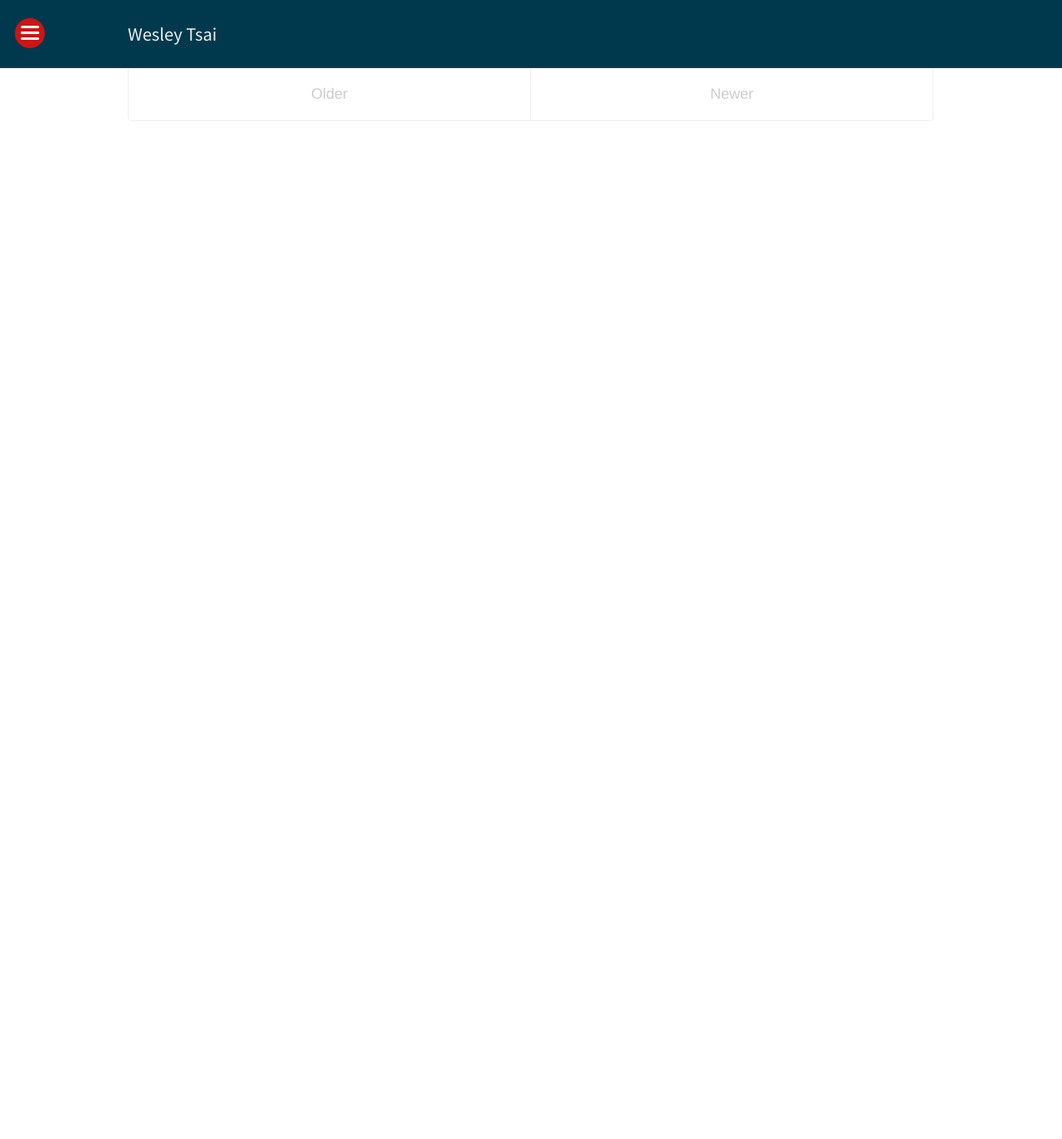
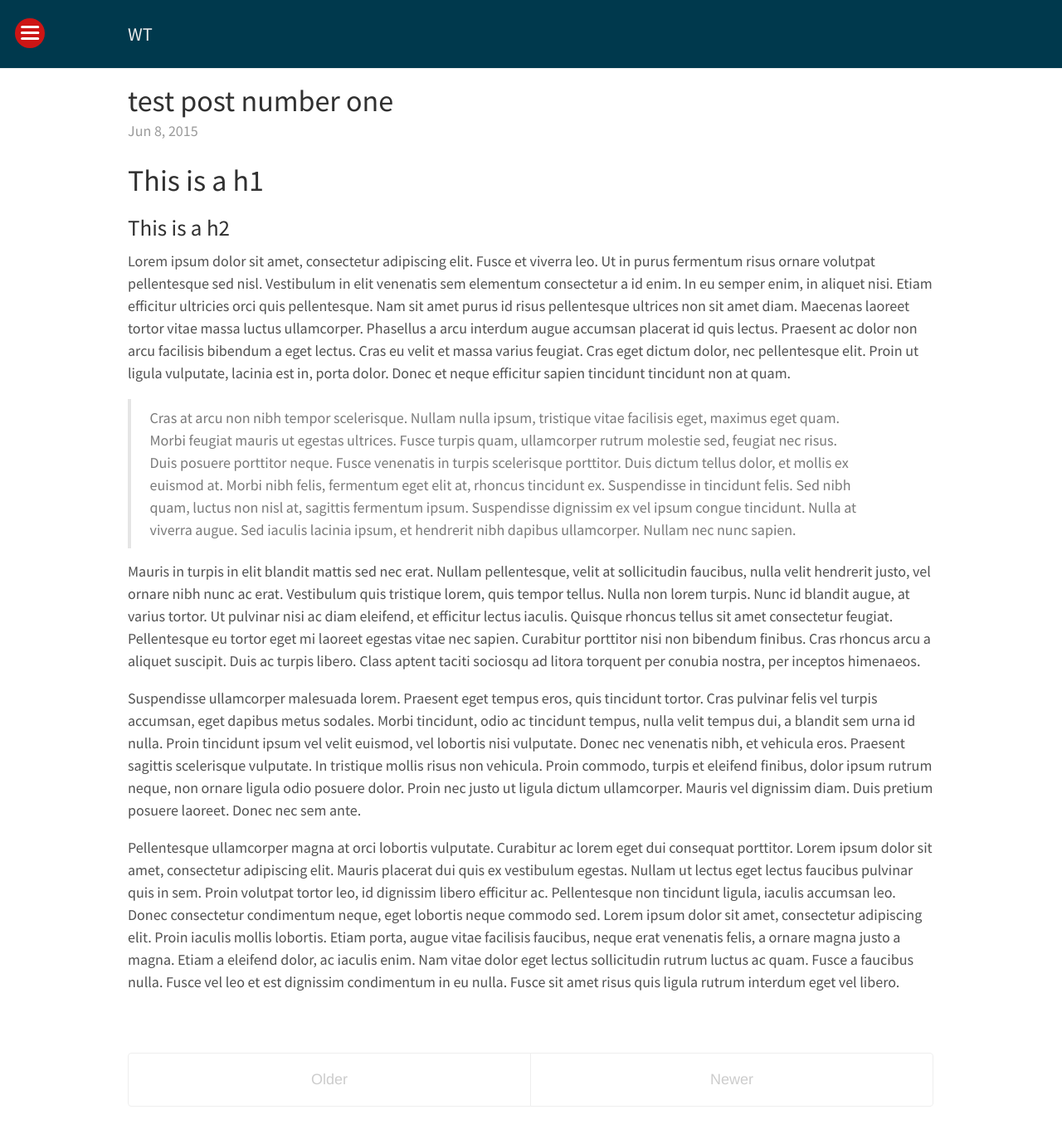
Before and after one commit to wezleytsai/wezleytsai.github.io, a Jekyll site: the page built from index.html, in a window 1280 px wide and 1400 px high. Shown: the top 1373 px of the window at 83% size. Built offline with Jekyll 4.4.1, drawn with Linux system fonts in a browser that asks for light colours; nearby versions of some CDN libraries; the list of posts is cut into pages by our own code.

Commit message:
Test post 1

```diff
--- a/_config.yml
+++ b/_config.yml
@@ -5,7 +5,7 @@ permalink:           pretty
 relative_permalinks: true
 
 # Setup
-title:               Wesley Tsai
+title:               WT
 tagline:             ''
 description:         ''
 url:                 http://wesleytsai.io
--- a/_layouts/post.html
+++ b/_layouts/post.html
@@ -4,7 +4,7 @@ layout: default
 
 <div class="post">
   <h1 class="post-title">{{ page.title }}</h1>
-  <span class="post-date">{{ page.date | date: '%m %d %y' }}</span>
+  <span class="post-date">{{ page.date | date: '%b %-d, %Y' }}</span>
   {{ content }}
 </div>
 
@@ -16,7 +16,7 @@ layout: default
         <h3>
           <a href="{{ site.baseurl }}{{ post.url }}">
             {{ post.title }}
-            <small>{{ post.date | date: '%m %d %y' }}</small>
+            <small>{{ post.date | date: date: '%b %-d, %Y' }}</small>
           </a>
         </h3>
       </li>
--- /dev/null
+++ b/_posts/2015-06-08-test-post-number-1.md
@@ -0,0 +1,18 @@
+---
+layout: post
+title: test post number one
+---
+
+# This is a h1 #
+
+## This is a h2 ##
+
+Lorem ipsum dolor sit amet, consectetur adipiscing elit. Fusce et viverra leo. Ut in purus fermentum risus ornare volutpat pellentesque sed nisl. Vestibulum in elit venenatis sem elementum consectetur a id enim. In eu semper enim, in aliquet nisi. Etiam efficitur ultricies orci quis pellentesque. Nam sit amet purus id risus pellentesque ultrices non sit amet diam. Maecenas laoreet tortor vitae massa luctus ullamcorper. Phasellus a arcu interdum augue accumsan placerat id quis lectus. Praesent ac dolor non arcu facilisis bibendum a eget lectus. Cras eu velit et massa varius feugiat. Cras eget dictum dolor, nec pellentesque elit. Proin ut ligula vulputate, lacinia est in, porta dolor. Donec et neque efficitur sapien tincidunt tincidunt non at quam.
+
+>Cras at arcu non nibh tempor scelerisque. Nullam nulla ipsum, tristique vitae facilisis eget, maximus eget quam. Morbi feugiat mauris ut egestas ultrices. Fusce turpis quam, ullamcorper rutrum molestie sed, feugiat nec risus. Duis posuere porttitor neque. Fusce venenatis in turpis scelerisque porttitor. Duis dictum tellus dolor, et mollis ex euismod at. Morbi nibh felis, fermentum eget elit at, rhoncus tincidunt ex. Suspendisse in tincidunt felis. Sed nibh quam, luctus non nisl at, sagittis fermentum ipsum. Suspendisse dignissim ex vel ipsum congue tincidunt. Nulla at viverra augue. Sed iaculis lacinia ipsum, et hendrerit nibh dapibus ullamcorper. Nullam nec nunc sapien.
+
+Mauris in turpis in elit blandit mattis sed nec erat. Nullam pellentesque, velit at sollicitudin faucibus, nulla velit hendrerit justo, vel ornare nibh nunc ac erat. Vestibulum quis tristique lorem, quis tempor tellus. Nulla non lorem turpis. Nunc id blandit augue, at varius tortor. Ut pulvinar nisi ac diam eleifend, et efficitur lectus iaculis. Quisque rhoncus tellus sit amet consectetur feugiat. Pellentesque eu tortor eget mi laoreet egestas vitae nec sapien. Curabitur porttitor nisi non bibendum finibus. Cras rhoncus arcu a aliquet suscipit. Duis ac turpis libero. Class aptent taciti sociosqu ad litora torquent per conubia nostra, per inceptos himenaeos.
+
+Suspendisse ullamcorper malesuada lorem. Praesent eget tempus eros, quis tincidunt tortor. Cras pulvinar felis vel turpis accumsan, eget dapibus metus sodales. Morbi tincidunt, odio ac tincidunt tempus, nulla velit tempus dui, a blandit sem urna id nulla. Proin tincidunt ipsum vel velit euismod, vel lobortis nisi vulputate. Donec nec venenatis nibh, et vehicula eros. Praesent sagittis scelerisque vulputate. In tristique mollis risus non vehicula. Proin commodo, turpis et eleifend finibus, dolor ipsum rutrum neque, non ornare ligula odio posuere dolor. Proin nec justo ut ligula dictum ullamcorper. Mauris vel dignissim diam. Duis pretium posuere laoreet. Donec nec sem ante.
+
+Pellentesque ullamcorper magna at orci lobortis vulputate. Curabitur ac lorem eget dui consequat porttitor. Lorem ipsum dolor sit amet, consectetur adipiscing elit. Mauris placerat dui quis ex vestibulum egestas. Nullam ut lectus eget lectus faucibus pulvinar quis in sem. Proin volutpat tortor leo, id dignissim libero efficitur ac. Pellentesque non tincidunt ligula, iaculis accumsan leo. Donec consectetur condimentum neque, eget lobortis neque commodo sed. Lorem ipsum dolor sit amet, consectetur adipiscing elit. Proin iaculis mollis lobortis. Etiam porta, augue vitae facilisis faucibus, neque erat venenatis felis, a ornare magna justo a magna. Etiam a eleifend dolor, ac iaculis enim. Nam vitae dolor eget lectus sollicitudin rutrum luctus ac quam. Fusce a faucibus nulla. Fusce vel leo et est dignissim condimentum in eu nulla. Fusce sit amet risus quis ligula rutrum interdum eget vel libero.
```
